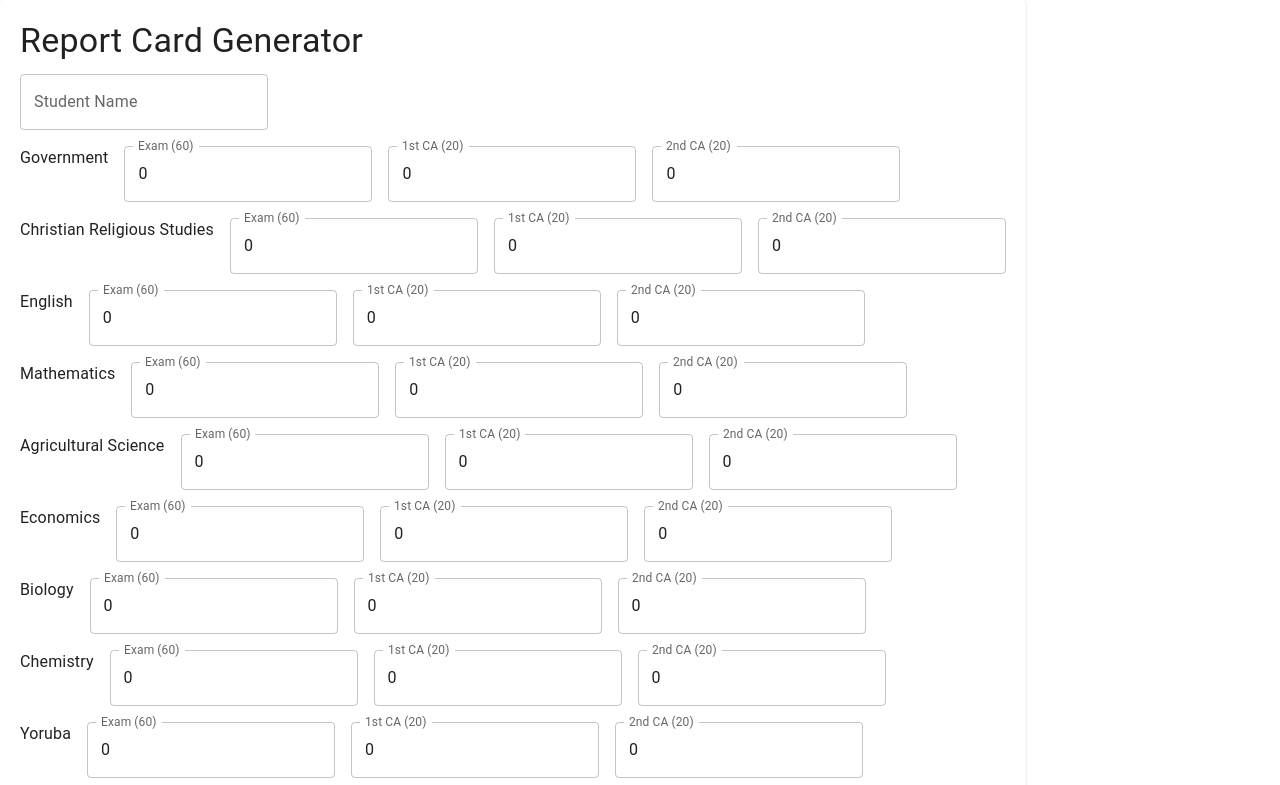
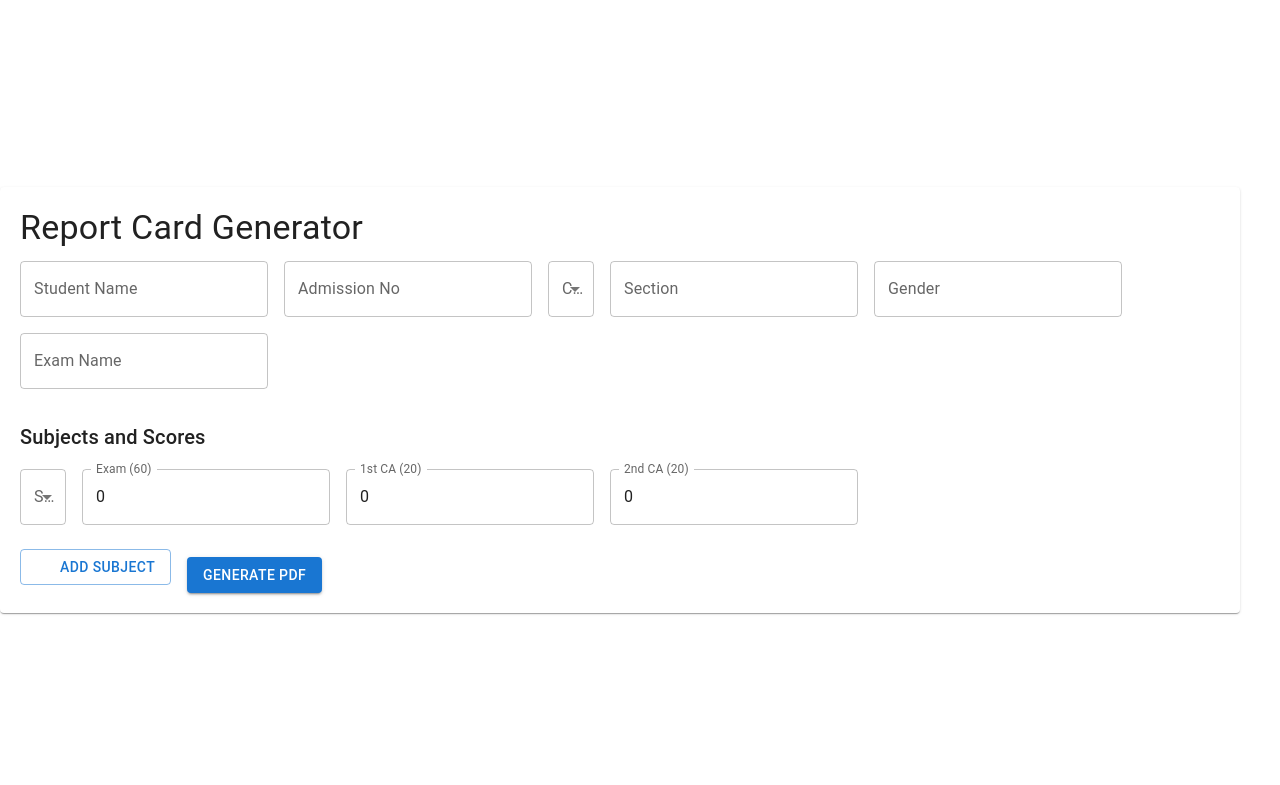
Before and after one commit to Eseoghene94/report-card-generator, a React (Vite) app: page / in a window 1280 px wide. Shown: the top 785 px of the page. Built offline with nearby package versions, Linux system fonts and the light colour scheme; some icons are missing.

Commit message:
modified:   src/App.css 	modified:   src/App.jsx

```diff
--- a/src/App.css
+++ b/src/App.css
@@ -48,3 +48,8 @@
   max-width: 1200px;
   margin: 0 auto;
 }
+/* src/App.css */
+.subject-row {
+  align-items: center;
+  margin-bottom: 10px;
+}
--- a/src/App.jsx
+++ b/src/App.jsx
@@ -2,50 +2,117 @@
 import React, { useState, useRef } from "react";
 import { jsPDF } from "jspdf";
 import { useReactToPrint } from "react-to-print";
-import { Button, TextField, Grid, Typography, Paper } from "@mui/material";
+import {
+  Button,
+  TextField,
+  Grid,
+  Typography,
+  Paper,
+  Select,
+  MenuItem,
+  InputLabel,
+  FormControl,
+  IconButton,
+} from "@mui/material";
+import AddIcon from "@mui/icons-material/Add";
+import DeleteIcon from "@mui/icons-material/Delete";
 import "./App.css";
+
+// Predefined list of common Nigerian school subjects
+const nigerianSubjects = [
+  "English Language",
+  "Mathematics",
+  "Civic Education",
+  "Basic Science",
+  "Basic Technology",
+  "Social Studies",
+  "Christian Religious Studies",
+  "Islamic Religious Studies",
+  "Yoruba",
+  "Igbo",
+  "Hausa",
+  "Literature in English",
+  "Government",
+  "Economics",
+  "Biology",
+  "Chemistry",
+  "Physics",
+  "Agricultural Science",
+  "Further Mathematics",
+  "Geography",
+  "History",
+  "Computer Studies",
+  "Physical Education",
+  "Health Education",
+  "Fine Arts",
+  "Music",
+  "Home Economics",
+  "Food and Nutrition",
+  "Business Studies",
+  "Accounting",
+  "Commerce",
+  "French",
+];
+
+// Class options from Creche to SS3
+const classOptions = [
+  "Creche",
+  "Nursery 1",
+  "Nursery 2",
+  "Primary 1",
+  "Primary 2",
+  "Primary 3",
+  "Primary 4",
+  "Primary 5",
+  "Primary 6",
+  "JSS 1",
+  "JSS 2",
+  "JSS 3",
+  "SS 1",
+  "SS 2",
+  "SS 3",
+];
 
 const ReportCard = () => {
   const componentRef = useRef();
   const [studentData, setStudentData] = useState({
     name: "",
-    admissionNo: "PRQ/2023/052",
-    class: "SSS TWO",
-    section: "Senior Secondary",
-    gender: "male",
-    examName: "Second Term Examination",
-    scores: Array(13).fill({ subject: "", exam: 0, ca1: 0, ca2: 0 }),
+    admissionNo: "",
+    class: "",
+    section: "",
+    gender: "",
+    examName: "",
+    subjects: [{ subject: "", exam: 0, ca1: 0, ca2: 0 }],
   });
-
-  const subjects = [
-    "Government",
-    "Christian Religious Studies",
-    "English",
-    "Mathematics",
-    "Agricultural Science",
-    "Economics",
-    "Biology",
-    "Chemistry",
-    "Yoruba",
-    "Literature in English",
-    "Civic Education",
-    "Further Mathematics",
-    "Physics",
-  ];
 
   const handleInputChange = (e, index = null) => {
     const { name, value } = e.target;
     if (index !== null) {
-      const newScores = [...studentData.scores];
-      newScores[index] = { ...newScores[index], [name]: value };
-      setStudentData({ ...studentData, scores: newScores });
+      const newSubjects = [...studentData.subjects];
+      newSubjects[index] = { ...newSubjects[index], [name]: value };
+      setStudentData({ ...studentData, subjects: newSubjects });
     } else {
       setStudentData({ ...studentData, [name]: value });
     }
   };
 
-  const calculateTotal = (score) =>
-    parseInt(score.exam) + parseInt(score.ca1) + parseInt(score.ca2);
+  const addSubject = () => {
+    setStudentData({
+      ...studentData,
+      subjects: [
+        ...studentData.subjects,
+        { subject: "", exam: 0, ca1: 0, ca2: 0 },
+      ],
+    });
+  };
+
+  const removeSubject = (index) => {
+    const newSubjects = studentData.subjects.filter((_, i) => i !== index);
+    setStudentData({ ...studentData, subjects: newSubjects });
+  };
+
+  const calculateTotal = (subject) =>
+    parseInt(subject.exam) + parseInt(subject.ca1) + parseInt(subject.ca2);
 
   const calculateGrade = (total) => {
     if (total >= 75) return "A";
@@ -66,20 +133,18 @@ const ReportCard = () => {
   });
 
   const ReportCardTemplate = React.forwardRef((props, ref) => {
-    const grandTotal = studentData.scores.reduce(
-      (sum, score) => sum + calculateTotal(score),
+    const maxScore = studentData.subjects.length * 100;
+    const grandTotal = studentData.subjects.reduce(
+      (sum, subject) => sum + calculateTotal(subject),
       0
     );
-    const average = (
-      (grandTotal / (studentData.scores.length * 100)) *
-      100
-    ).toFixed(2);
+    const average = ((grandTotal / maxScore) * 100).toFixed(2);
     const gpa = (
-      studentData.scores.reduce(
-        (sum, score) =>
-          sum + calculatePoint(calculateGrade(calculateTotal(score))),
+      studentData.subjects.reduce(
+        (sum, subject) =>
+          sum + calculatePoint(calculateGrade(calculateTotal(subject))),
         0
-      ) / studentData.scores.length
+      ) / studentData.subjects.length
     ).toFixed(2);
 
     return (
@@ -123,15 +188,15 @@ const ReportCard = () => {
             </tr>
           </thead>
           <tbody>
-            {studentData.scores.map((score, index) => {
-              const total = calculateTotal(score);
+            {studentData.subjects.map((subject, index) => {
+              const total = calculateTotal(subject);
               const grade = calculateGrade(total);
               return (
                 <tr key={index}>
-                  <td>{subjects[index]}</td>
-                  <td>{score.exam}/60</td>
-                  <td>{score.ca1}/20</td>
-                  <td>{score.ca2}/20</td>
+                  <td>{subject.subject}</td>
+                  <td>{subject.exam}/60</td>
+                  <td>{subject.ca1}/20</td>
+                  <td>{subject.ca2}/20</td>
                   <td>{total}/100</td>
                   <td>{grade}</td>
                   <td>{calculatePoint(grade).toFixed(2)}</td>
@@ -151,7 +216,9 @@ const ReportCard = () => {
         </table>
 
         <div className="summary">
-          <Typography>GRAND TOTAL: {grandTotal}/1300</Typography>
+          <Typography>
+            GRAND TOTAL: {grandTotal}/{maxScore}
+          </Typography>
           <Typography>Average: {average}%</Typography>
           <Typography>GPA: {gpa}</Typography>
         </div>
@@ -171,7 +238,7 @@ const ReportCard = () => {
       </Typography>
 
       <Grid container spacing={2}>
-        <Grid item xs={12} md={6}>
+        <Grid item xs={12} md={4}>
           <TextField
             fullWidth
             label="Student Name"
@@ -180,49 +247,131 @@ const ReportCard = () => {
             onChange={handleInputChange}
           />
         </Grid>
-        {/* Add other student info fields similarly */}
+        <Grid item xs={12} md={4}>
+          <TextField
+            fullWidth
+            label="Admission No"
+            name="admissionNo"
+            value={studentData.admissionNo}
+            onChange={handleInputChange}
+          />
+        </Grid>
+        <Grid item xs={12} md={4}>
+          <FormControl fullWidth>
+            <InputLabel>Class</InputLabel>
+            <Select
+              name="class"
+              value={studentData.class}
+              onChange={handleInputChange}
+            >
+              {classOptions.map((cls) => (
+                <MenuItem key={cls} value={cls}>
+                  {cls}
+                </MenuItem>
+              ))}
+            </Select>
+          </FormControl>
+        </Grid>
+        <Grid item xs={12} md={4}>
+          <TextField
+            fullWidth
+            label="Section"
+            name="section"
+            value={studentData.section}
+            onChange={handleInputChange}
+          />
+        </Grid>
+        <Grid item xs={12} md={4}>
+          <TextField
+            fullWidth
+            label="Gender"
+            name="gender"
+            value={studentData.gender}
+            onChange={handleInputChange}
+          />
+        </Grid>
+        <Grid item xs={12} md={4}>
+          <TextField
+            fullWidth
+            label="Exam Name"
+            name="examName"
+            value={studentData.examName}
+            onChange={handleInputChange}
+          />
+        </Grid>
       </Grid>
 
-      {subjects.map((subject, index) => (
+      <Typography variant="h6" style={{ marginTop: "2rem" }}>
+        Subjects and Scores
+      </Typography>
+
+      {studentData.subjects.map((subject, index) => (
         <Grid container spacing={2} key={index} style={{ marginTop: "1rem" }}>
           <Grid item xs={3}>
-            <Typography>{subject}</Typography>
+            <FormControl fullWidth>
+              <InputLabel>Subject</InputLabel>
+              <Select
+                name="subject"
+                value={subject.subject}
+                onChange={(e) => handleInputChange(e, index)}
+              >
+                {nigerianSubjects.map((subj) => (
+                  <MenuItem key={subj} value={subj}>
+                    {subj}
+                  </MenuItem>
+                ))}
+              </Select>
+            </FormControl>
           </Grid>
-          <Grid item xs={3}>
+          <Grid item xs={2}>
             <TextField
               label="Exam (60)"
               name="exam"
               type="number"
-              value={studentData.scores[index].exam}
+              value={subject.exam}
               onChange={(e) => handleInputChange(e, index)}
             />
           </Grid>
-          <Grid item xs={3}>
+          <Grid item xs={2}>
             <TextField
               label="1st CA (20)"
               name="ca1"
               type="number"
-              value={studentData.scores[index].ca1}
+              value={subject.ca1}
               onChange={(e) => handleInputChange(e, index)}
             />
           </Grid>
-          <Grid item xs={3}>
+          <Grid item xs={2}>
             <TextField
               label="2nd CA (20)"
               name="ca2"
               type="number"
-              value={studentData.scores[index].ca2}
+              value={subject.ca2}
               onChange={(e) => handleInputChange(e, index)}
             />
+          </Grid>
+          <Grid item xs={1}>
+            <IconButton onClick={() => removeSubject(index)} color="error">
+              <DeleteIcon />
+            </IconButton>
           </Grid>
         </Grid>
       ))}
 
       <Button
+        variant="outlined"
+        startIcon={<AddIcon />}
+        onClick={addSubject}
+        style={{ marginTop: "1rem" }}
+      >
+        Add Subject
+      </Button>
+
+      <Button
         variant="contained"
         color="primary"
         onClick={generatePDF}
-        style={{ marginTop: "2rem" }}
+        style={{ marginTop: "2rem", marginLeft: "1rem" }}
       >
         Generate PDF
       </Button>
```
